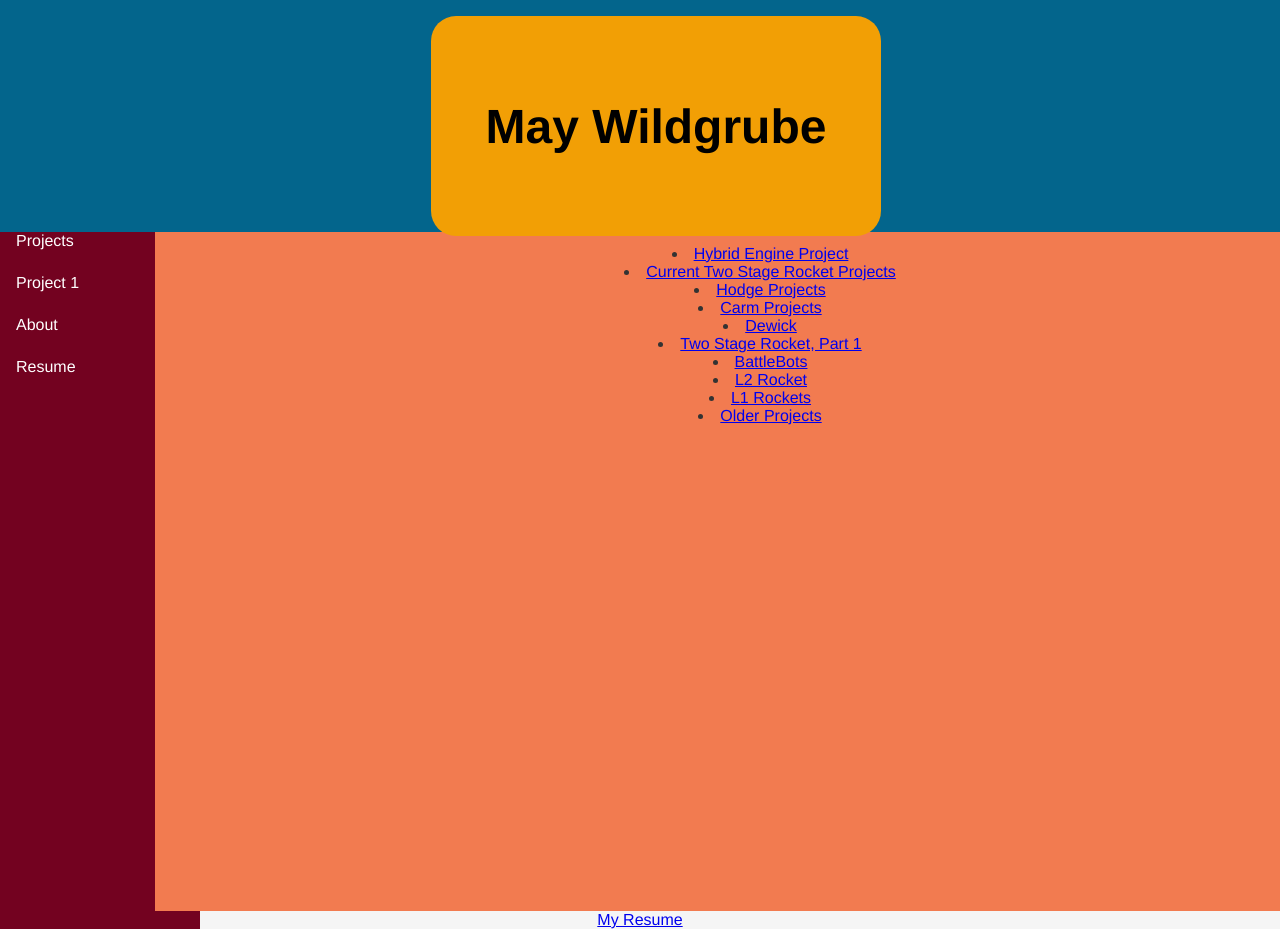
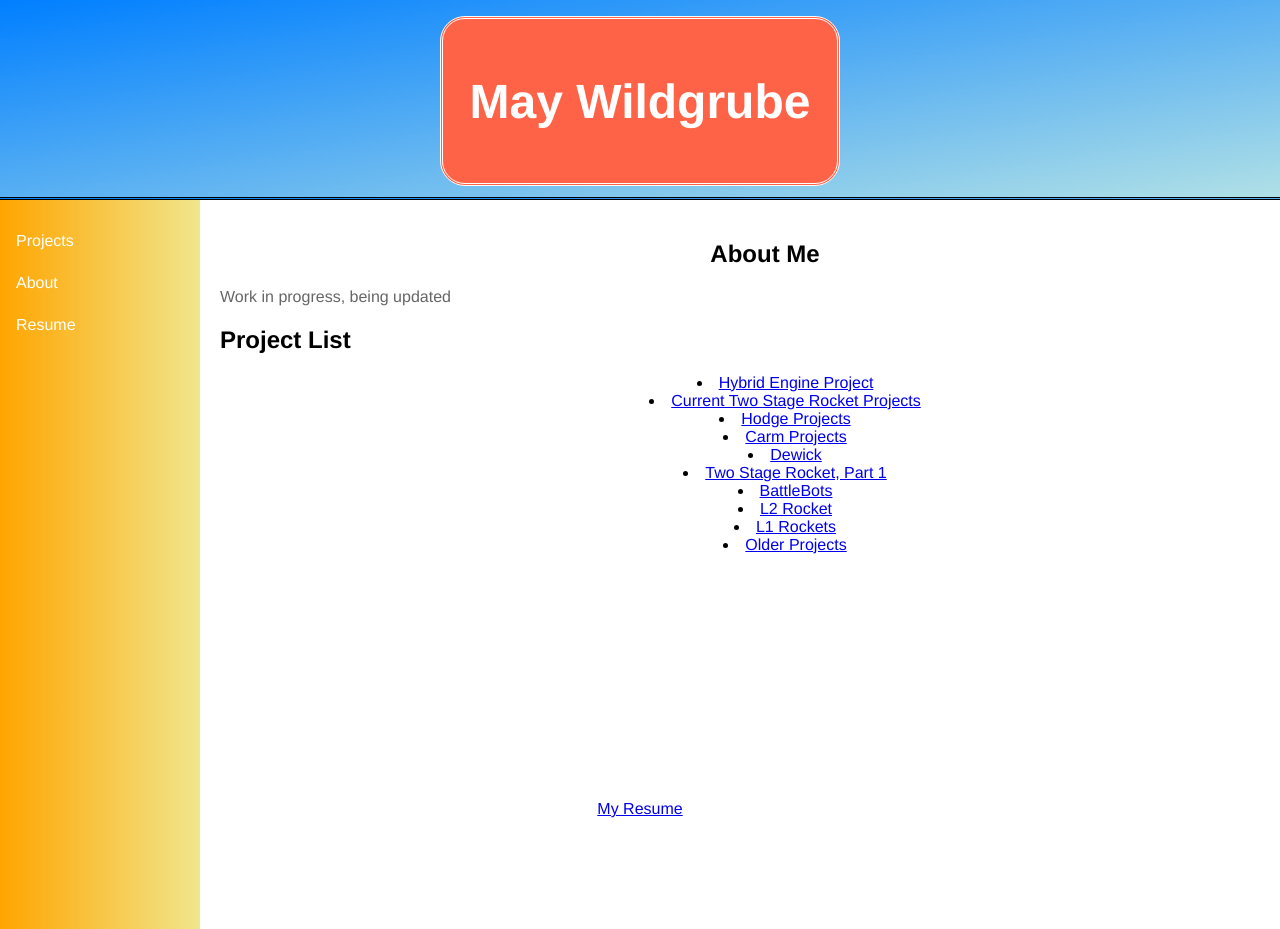
Before and after one commit to mwildgrube12/projects, a plain HTML site: page index.html in a window 1280 px wide. Shown: the top 929 px of the page. After the commit the page ends 818 px from the top, so only its background shows below. Drawn offline with Linux system fonts and the light colour scheme; a script that the page names is missing.

Commit message:
Fixed colors

```diff
--- a/mainstyle.css
+++ b/mainstyle.css
@@ -1,19 +1,13 @@
-body {
-    background: #f5f5f5;
-    color: #333;
-    font-family: Arial, sans-serif;
-    display: flex;
-    flex-direction: column;
-    align-items: center;
-    justify-content: center;
-    height: 100vh;
-    margin: 0;
+* {
+    box-sizing: border-box;
 }
+
 body {
     margin: 0;
     font-family: Helvetica, sans-serif;
 }
 
+/* Header */
 .header {
     height: 200px;
     width: 100%;
@@ -22,11 +16,13 @@ body {
     padding: 16px;
     top: 0;
     left: 0;
-      background-color: #03658c;
+    background-image: linear-gradient(to bottom right, #007FFF, #B0E0E6);
     text-align: center;
     color: black;
+    border-style: none none double none
 }
 
+/* Make header text responsive */
 .header h3 {
     margin: 0;
     font-size: clamp(20px, 5vw, 48px);
@@ -34,29 +30,32 @@ body {
 }
 
 .header-box {
-    	background-color:#f29f05;
+    background-color:#FF6347;
+    color:white;
     border-radius: 25px;
-        background: #f29f05;
     padding: 25px;
     width: 400px;
     height: 170px;
-        display: flex;
-        align-items: center;
-        justify-content: center;
-        margin: 0 auto;             /
+    border-style: double;
+    display: flex;              /* centers the text nicely */
+    align-items: center;        /* vertical center */
+    justify-content: center;    /* horizontal center */
+    margin: 0 auto;             /* keep it centered inside .header */
 }
 
+/* Side navigation */
 .sidenav {
     height: 100%;
     width: 200px;
     position: fixed;
     top: 200px;
     left: 0;
-      background-color: #730220;
+    background-image: linear-gradient(to right,#FFA500,#F0E68C);
     overflow-x: hidden;
     padding-top: 20px;
 }
 
+/* Side navigation links */
 .sidenav a {
     color: white;
     padding: 12px 16px;
@@ -64,9 +63,29 @@ body {
     display: block;
 }
 
+/* Hover effect */
 .sidenav a:hover {
     background-color: #ddd;
     color: black;
+}
+
+.dropdown {
+    position: relative;
+    display: inline-block;
+}
+
+.dropdown-content {
+    display: none;
+    position: absolute;
+    background-color: #FFA500;
+    min-width: 160px;
+    box-shadow: 0px 8px 16px 0px rgba(0,0,0,0.2);
+    padding: 12px 16px;
+    z-index: 1;
+}
+
+.dropdown:hover .dropdown-content {
+    display: block;
 }
 
 .content {
@@ -75,8 +94,9 @@ body {
 min-height: 100vh; /* fills at least the full screen */
 padding: 220px 20px 20px;
 position: relative;
-    background-color: #f27b50;
+background-color: white;
 }
+
 
 .container {
     text-align: center;
```
Lines whose indentation alone changed are shown as unchanged.
